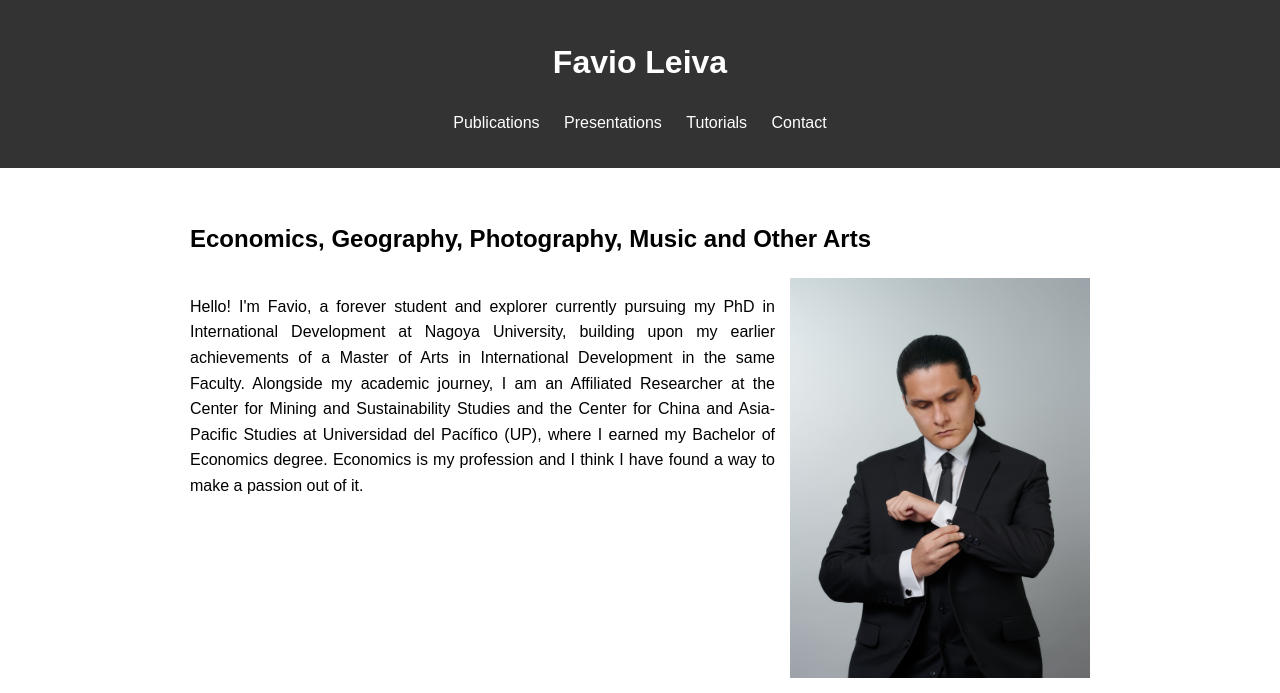
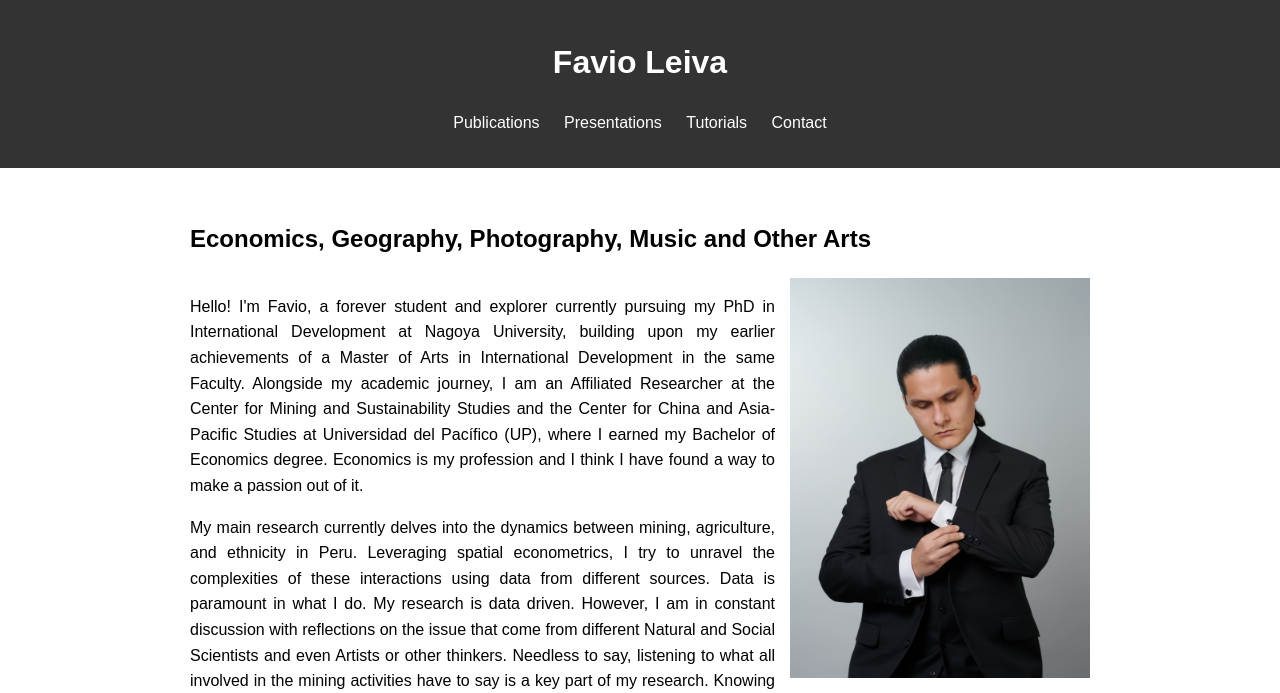
Before and after one commit to Favioleiva/favioleiva.github.io, a Jekyll site: the page index.html, which Jekyll copies as it is, in a window 1280 px wide. Shown: the top 693 px of the page. Built offline with Jekyll 4.4.1, drawn with Linux system fonts in a browser that asks for light colours; grey boxes are pictures that could not be loaded.

Commit message:
Actualiza layout y estructura del sitio, mantiene solo las secciones necesarias

```diff
--- a/index.html
+++ b/index.html
@@ -83,10 +83,7 @@
             <div>
                 <img src="/images/1.Principal.jpg" alt="Imagen Principal">
                 <p>Hello! I'm Favio, a forever student and explorer currently pursuing my PhD in International Development at Nagoya University, building upon my earlier achievements of a Master of Arts in International Development in the same Faculty. Alongside my academic journey, I am an Affiliated Researcher at the Center for Mining and Sustainability Studies and the Center for China and Asia-Pacific Studies at Universidad del Pacífico (UP), where I earned my Bachelor of Economics degree. Economics is my profession and I think I have found a way to make a passion out of it.</p>
-            </div>
-            <div>
                 <p>My main research currently delves into the dynamics between mining, agriculture, and ethnicity in Peru. Leveraging spatial econometrics, I try to unravel the complexities of these interactions using data from different sources. Data is paramount in what I do. My research is data driven. However, I am in constant discussion with reflections on the issue that come from different Natural and Social Scientists and even Artists or other thinkers. Needless to say, listening to what all involved in the mining activities have to say is a key part of my research. Knowing the impact of mining on income, health and conflict and its interaction with agriculture and the different my country’s different ethnic groups is the focus of my research.</p>
-                <img src="/images/2.Computer.jpg" alt="Imagen Computer">
             </div>
             <div>
                 <p>Besides my main research, I explore different issues such as historical nuances of international trade, with focus on Japan, economic transition, public debt, and gender division of labor. I have even conducted research on guinea pigs in Peru! As long as there is data, I am interested. I am, in part, a Historian and Futurist, Philosopher and Mathematician. I want to learn the language of Humans and the language of Machines.</p>
```
